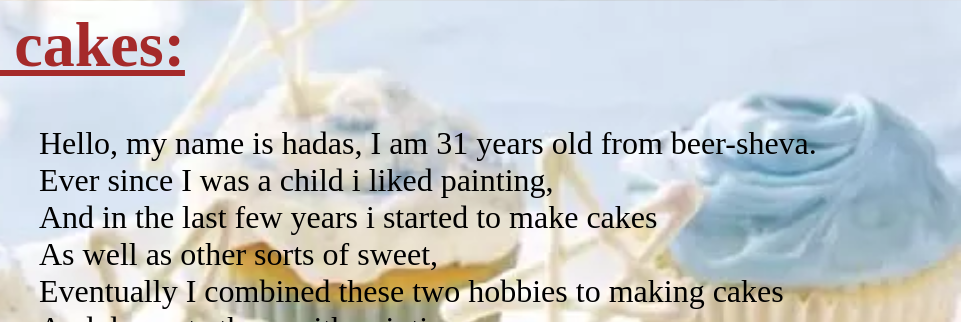
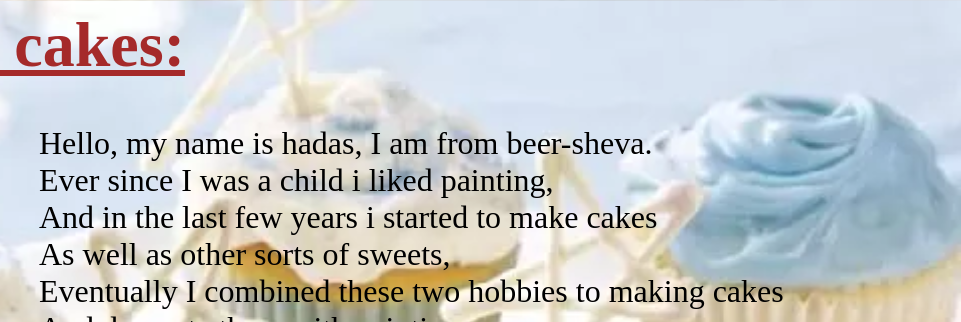
Before and after one commit to bitonh/html, a plain HTML site: page index.html in a window 1280 px wide. Shown: the top 322 px of the page, 319-1280 px from the left. Drawn offline with Linux system fonts and the light colour scheme.

Commit message:
Update index.html

```diff
--- a/index.html
+++ b/index.html
@@ -7,9 +7,9 @@
 <h1> <u >Me and my cakes: </u></h1>
 <p>
 <img src="pictures/first_picture.jpg" width="300px" style="float:left"/>
-<span> Hello, my name is hadas, I am 31 years old from beer-sheva. </span> <br />
+<span> Hello, my name is hadas, I am from beer-sheva. </span> <br />
 <span>Ever since I was a child i liked painting, </span> <br /> <span> And in the last few years i started to make cakes </span> <br />
-<span>As well as other sorts of sweet,</span> <br /> <span>Eventually I combined these two hobbies to making cakes </span> <br />
+<span>As well as other sorts of sweets,</span> <br /> <span>Eventually I combined these two hobbies to making cakes </span> <br />
  <span>And decorate them with paintings. </span>
 </p>
 <br /> <br /> <br /> <br /> <br /> <br /> <br /> <br /> <br /> <br /> <br /> <br />
```
